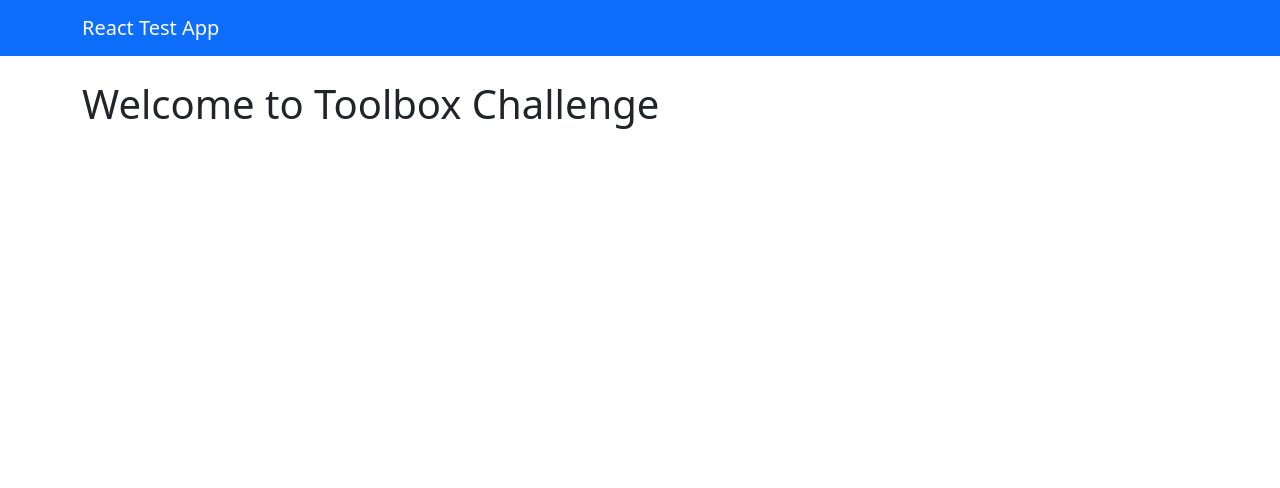
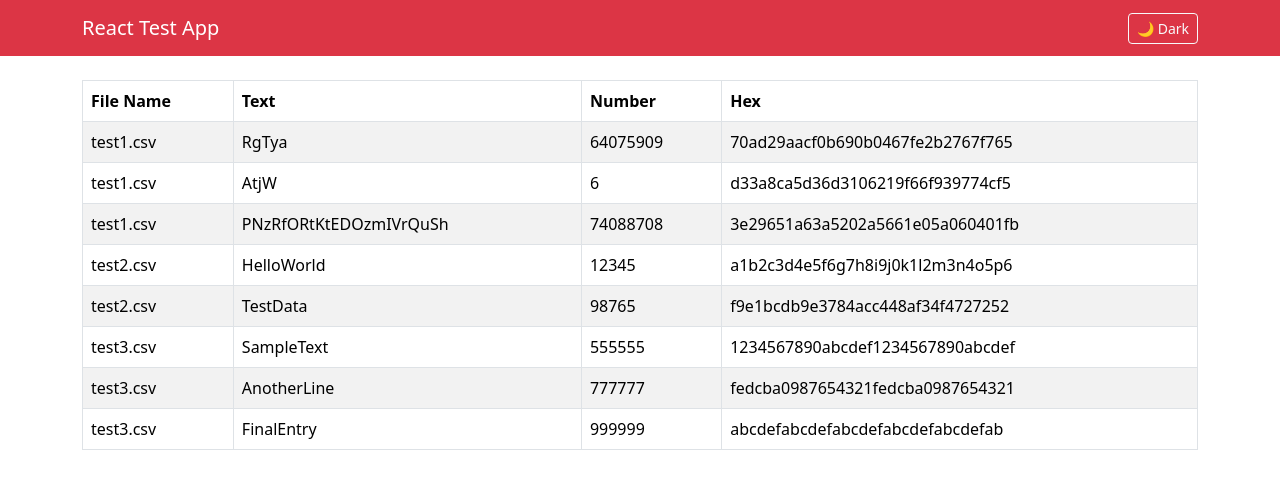
Before and after one commit to chakkyy/toolbox-challenge, a React app in the folder frontend/: page / in a window 1280 px wide. Shown: the top 488 px of the page. Built offline with nearby package versions, Linux system fonts and the light colour scheme.

Commit message:
feat: add file table with mock data and dark theme

```diff
--- a/frontend/src/App.js
+++ b/frontend/src/App.js
@@ -1,17 +1,41 @@
-import React from 'react';
-import { Container, Navbar } from 'react-bootstrap';
+import React, { useState, useEffect } from 'react';
+import { Container, Navbar, Button } from 'react-bootstrap';
+import FileTable from './components/FileTable';
+import { mockFiles } from './data/mockData';
 
 const App = () => {
+  const [theme, setTheme] = useState(() => {
+    return localStorage.getItem('theme') || 'light';
+  });
+
+  useEffect(() => {
+    document.documentElement.setAttribute('data-bs-theme', theme);
+    localStorage.setItem('theme', theme);
+  }, [theme]);
+
+  const toggleTheme = () => {
+    setTheme((prevTheme) =>
+      prevTheme === 'light' ? 'dark' : 'light'
+    );
+  };
+
   return (
     <>
-      <Navbar bg="primary" variant="dark" className="mb-4">
+      <Navbar bg="danger" variant="dark" className="mb-4">
         <Container>
           <Navbar.Brand>React Test App</Navbar.Brand>
+          <Button
+            variant="outline-light"
+            size="sm"
+            onClick={toggleTheme}
+          >
+            {theme === 'light' ? '🌙 Dark' : '☀️ Light'}
+          </Button>
         </Container>
       </Navbar>
 
       <Container>
-        <h1>Welcome to Toolbox Challenge</h1>
+        <FileTable files={mockFiles} />
       </Container>
     </>
   );
--- /dev/null
+++ b/frontend/src/components/FileTable.js
@@ -0,0 +1,39 @@
+import React from 'react';
+import { Table } from 'react-bootstrap';
+
+const FileTable = ({ files }) => {
+  return (
+    <Table striped bordered hover responsive>
+      <thead>
+        <tr>
+          <th>File Name</th>
+          <th>Text</th>
+          <th>Number</th>
+          <th>Hex</th>
+        </tr>
+      </thead>
+      <tbody>
+        {files && files.length > 0 ? (
+          files.map((file) =>
+            file.lines.map((line, index) => (
+              <tr key={`${file.file}-${index}`}>
+                <td>{file.file}</td>
+                <td>{line.text}</td>
+                <td>{line.number}</td>
+                <td>{line.hex}</td>
+              </tr>
+            ))
+          )
+        ) : (
+          <tr>
+            <td colSpan="4" className="text-center">
+              No data available
+            </td>
+          </tr>
+        )}
+      </tbody>
+    </Table>
+  );
+};
+
+export default FileTable;
--- /dev/null
+++ b/frontend/src/data/mockData.js
@@ -0,0 +1,58 @@
+// Mock data for development - simulates CSV file data from backend
+export const mockFiles = [
+  {
+    file: 'test1.csv',
+    lines: [
+      {
+        text: 'RgTya',
+        number: 64075909,
+        hex: '70ad29aacf0b690b0467fe2b2767f765'
+      },
+      {
+        text: 'AtjW',
+        number: 6,
+        hex: 'd33a8ca5d36d3106219f66f939774cf5'
+      },
+      {
+        text: 'PNzRfORtKtEDOzmIVrQuSh',
+        number: 74088708,
+        hex: '3e29651a63a5202a5661e05a060401fb'
+      }
+    ]
+  },
+  {
+    file: 'test2.csv',
+    lines: [
+      {
+        text: 'HelloWorld',
+        number: 12345,
+        hex: 'a1b2c3d4e5f6g7h8i9j0k1l2m3n4o5p6'
+      },
+      {
+        text: 'TestData',
+        number: 98765,
+        hex: 'f9e1bcdb9e3784acc448af34f4727252'
+      }
+    ]
+  },
+  {
+    file: 'test3.csv',
+    lines: [
+      {
+        text: 'SampleText',
+        number: 555555,
+        hex: '1234567890abcdef1234567890abcdef'
+      },
+      {
+        text: 'AnotherLine',
+        number: 777777,
+        hex: 'fedcba0987654321fedcba0987654321'
+      },
+      {
+        text: 'FinalEntry',
+        number: 999999,
+        hex: 'abcdefabcdefabcdefabcdefabcdefab'
+      }
+    ]
+  }
+];
--- a/frontend/src/index.js
+++ b/frontend/src/index.js
@@ -1,6 +1,7 @@
 import React from 'react';
 import { createRoot } from 'react-dom/client';
 import 'bootstrap/dist/css/bootstrap.min.css';
+import './styles/theme.css';
 import App from './App';
 
 const container = document.getElementById('root');
--- /dev/null
+++ b/frontend/src/styles/theme.css
@@ -0,0 +1,20 @@
+/* Dark/Light theme */
+[data-bs-theme="dark"] {
+  background-color: #212529;
+  color: #f8f9fa;
+  min-height: 100vh;
+}
+
+[data-bs-theme="dark"] body {
+  background-color: #212529;
+}
+
+[data-bs-theme="light"] {
+  background-color: #ffffff;
+  color: #212529;
+  min-height: 100vh;
+}
+
+* {
+  transition: background-color 0.3s ease, color 0.3s ease;
+}
```
